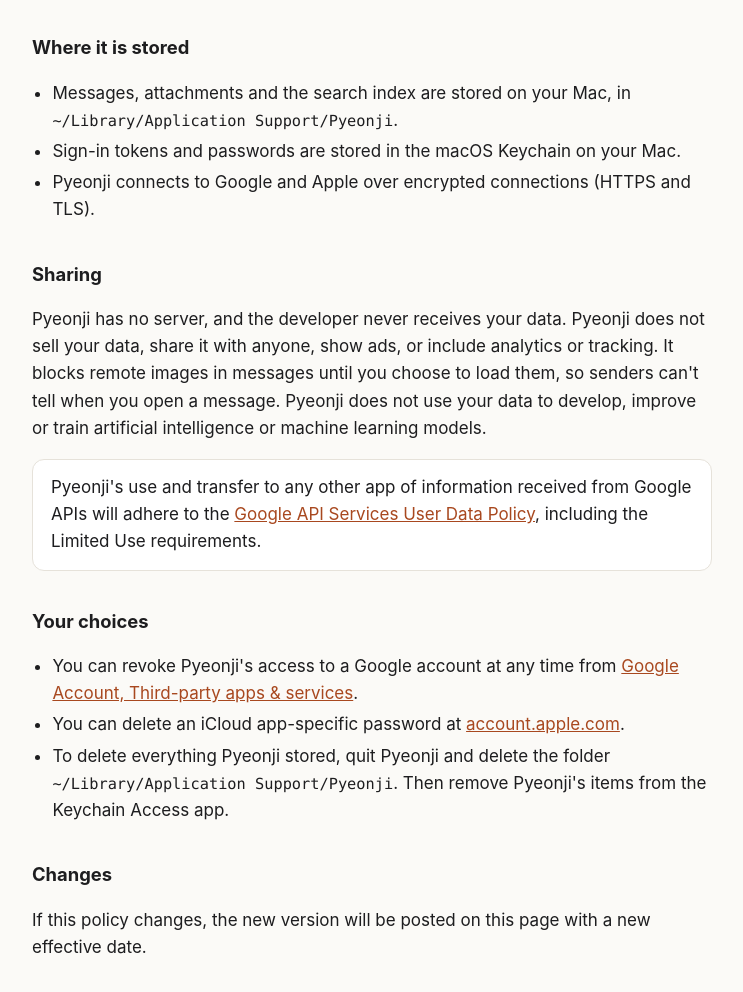
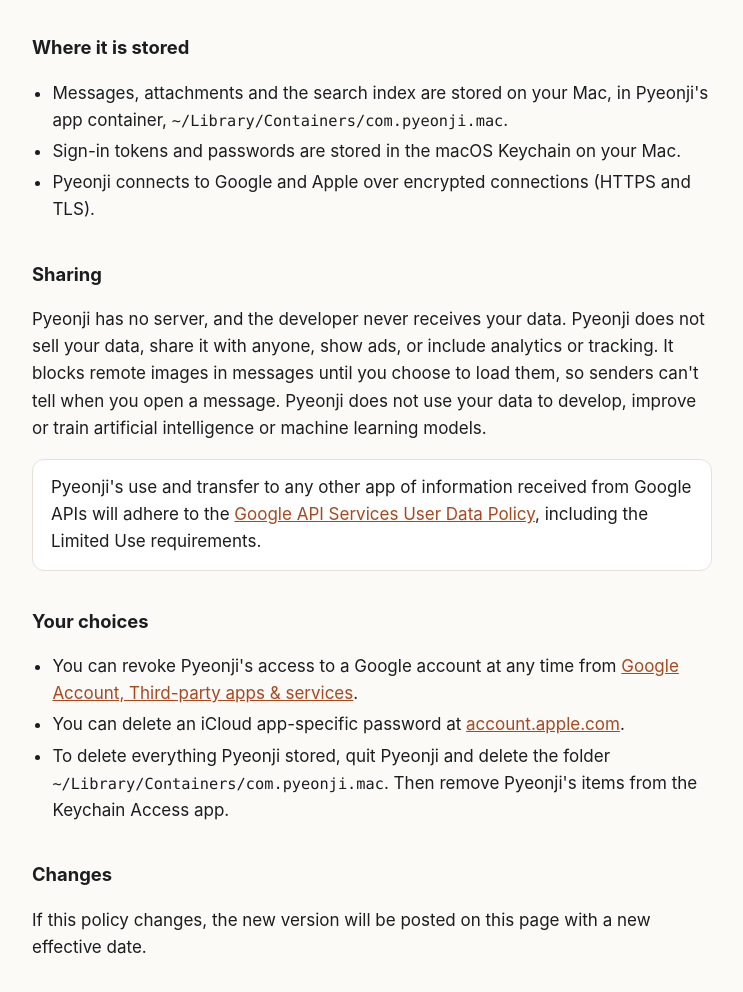
Before and after one commit to chkwon/pyeonji, a plain HTML site: page privacy.html in a window 1280 px wide. Shown: the part 907-1899 px from the top of the page, without its empty margins (268-1011 px from the left). Drawn offline with Linux system fonts and the light colour scheme.

Commit message:
Privacy policy: name the app's sandbox container as its storage folder
Co-Authored-By: Claude Opus 5.5 <noreply@anthropic.com>

```diff
--- a/privacy.html
+++ b/privacy.html
@@ -50,7 +50,7 @@
 
   <h2>Where it is stored</h2>
   <ul>
-    <li>Messages, attachments and the search index are stored on your Mac, in <code>~/Library/Application Support/Pyeonji</code>.</li>
+    <li>Messages, attachments and the search index are stored on your Mac, in Pyeonji's app container, <code>~/Library/Containers/com.pyeonji.mac</code>.</li>
     <li>Sign-in tokens and passwords are stored in the macOS Keychain on your Mac.</li>
     <li>Pyeonji connects to Google and Apple over encrypted connections (HTTPS and TLS).</li>
   </ul>
@@ -64,7 +64,7 @@
   <ul>
     <li>You can revoke Pyeonji's access to a Google account at any time from <a href="https://myaccount.google.com/connections">Google Account, Third-party apps &amp; services</a>.</li>
     <li>You can delete an iCloud app-specific password at <a href="https://account.apple.com">account.apple.com</a>.</li>
-    <li>To delete everything Pyeonji stored, quit Pyeonji and delete the folder <code>~/Library/Application Support/Pyeonji</code>. Then remove Pyeonji's items from the Keychain Access app.</li>
+    <li>To delete everything Pyeonji stored, quit Pyeonji and delete the folder <code>~/Library/Containers/com.pyeonji.mac</code>. Then remove Pyeonji's items from the Keychain Access app.</li>
   </ul>
 
   <h2>Changes</h2>
```
